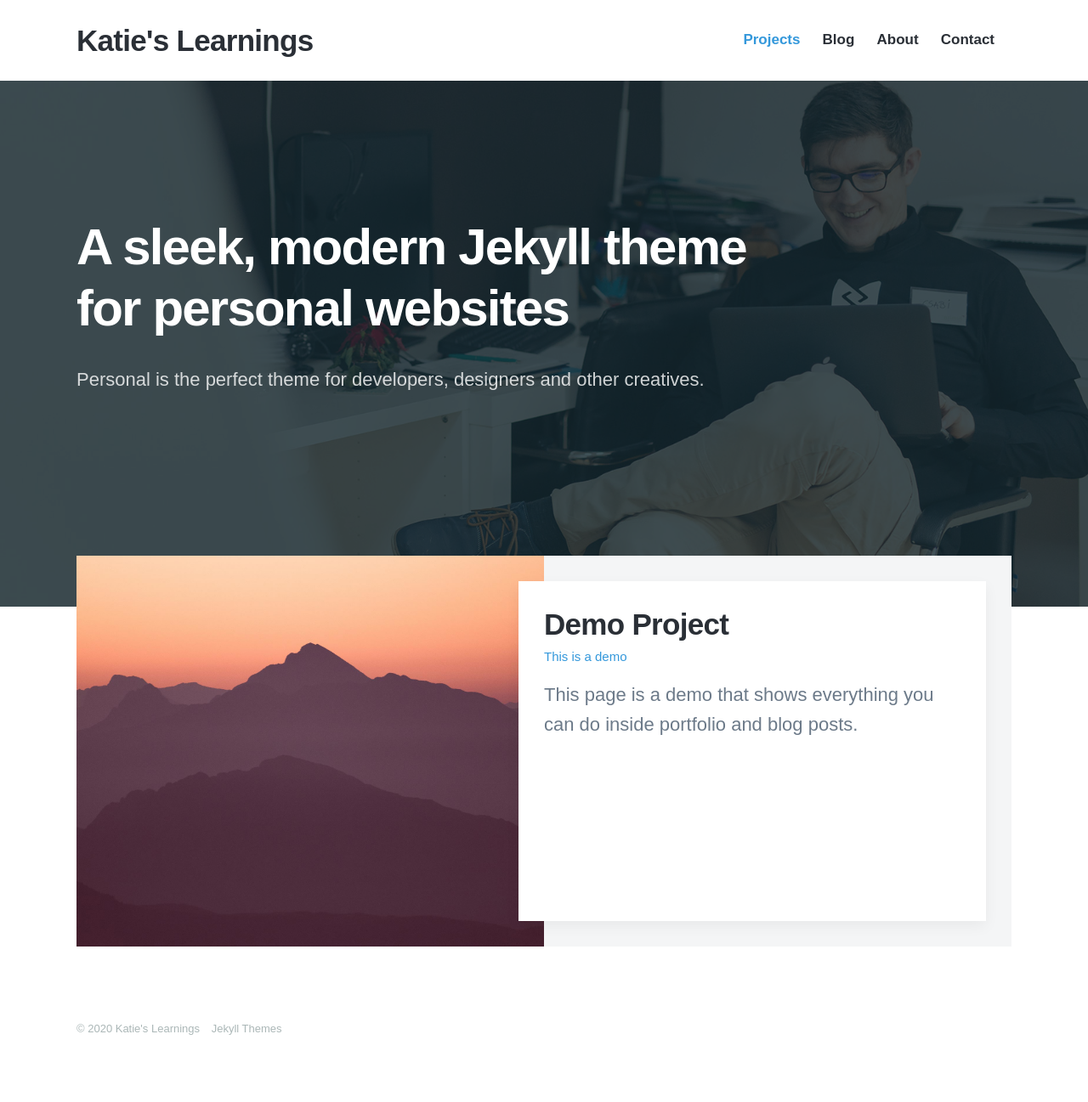
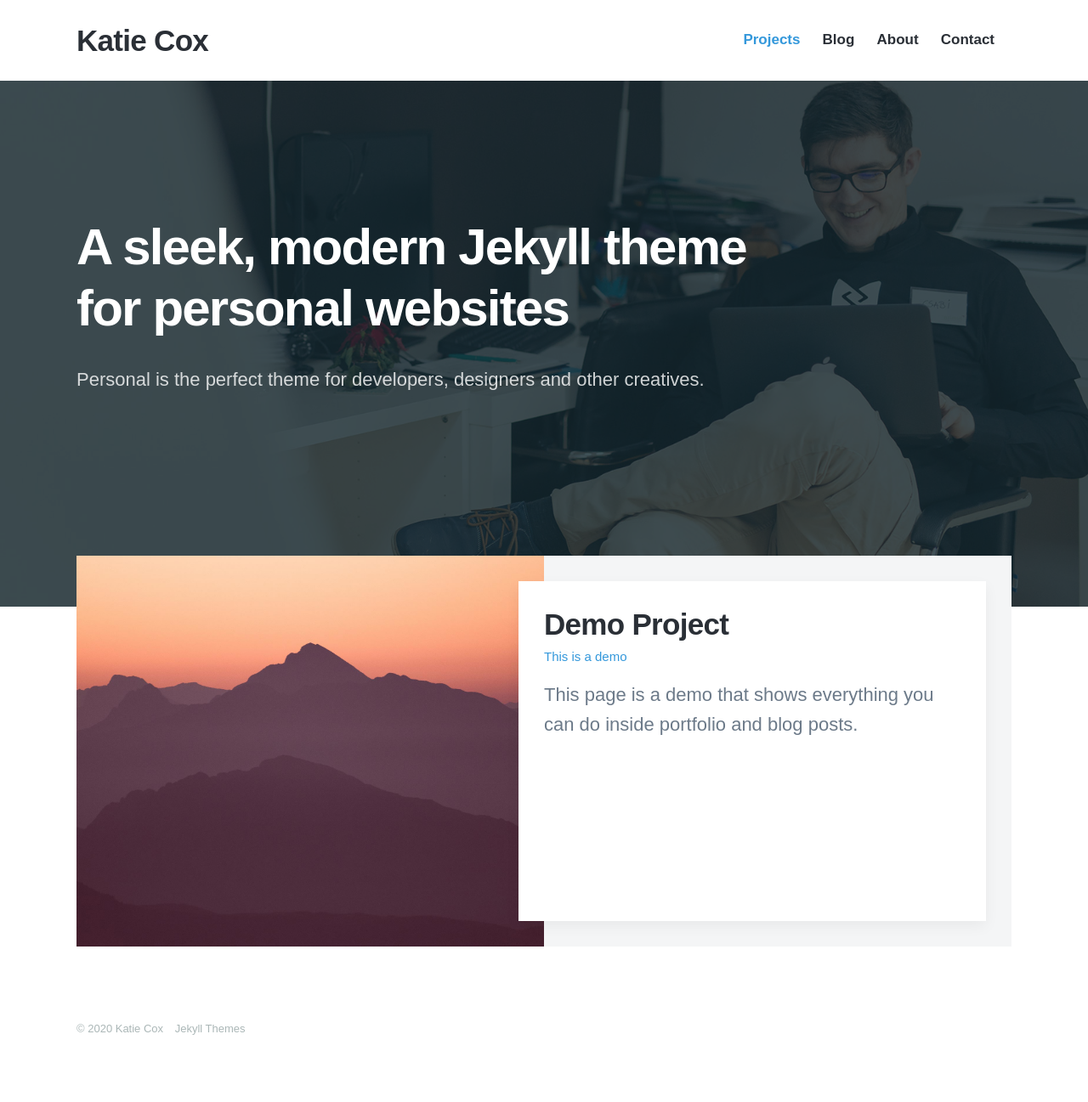
Before and after one commit to cox-katie/portfolio, a Jekyll site: the page built from index.html, in a window 1280 px wide. Shown: the whole page at 85% size. Built offline with Jekyll 4.4.1, drawn with Linux system fonts in a browser that asks for light colours; nearby versions of some CDN libraries; some web fonts are replaced.

Commit message:
Update settings.yml

```diff
--- a/_data/settings.yml
+++ b/_data/settings.yml
@@ -1,5 +1,5 @@
 basic_settings:
-  site_title: Katie's Learnings
+  site_title: Katie Cox
   favicon_image: /images/favicon.png
 
 header_settings:
```
